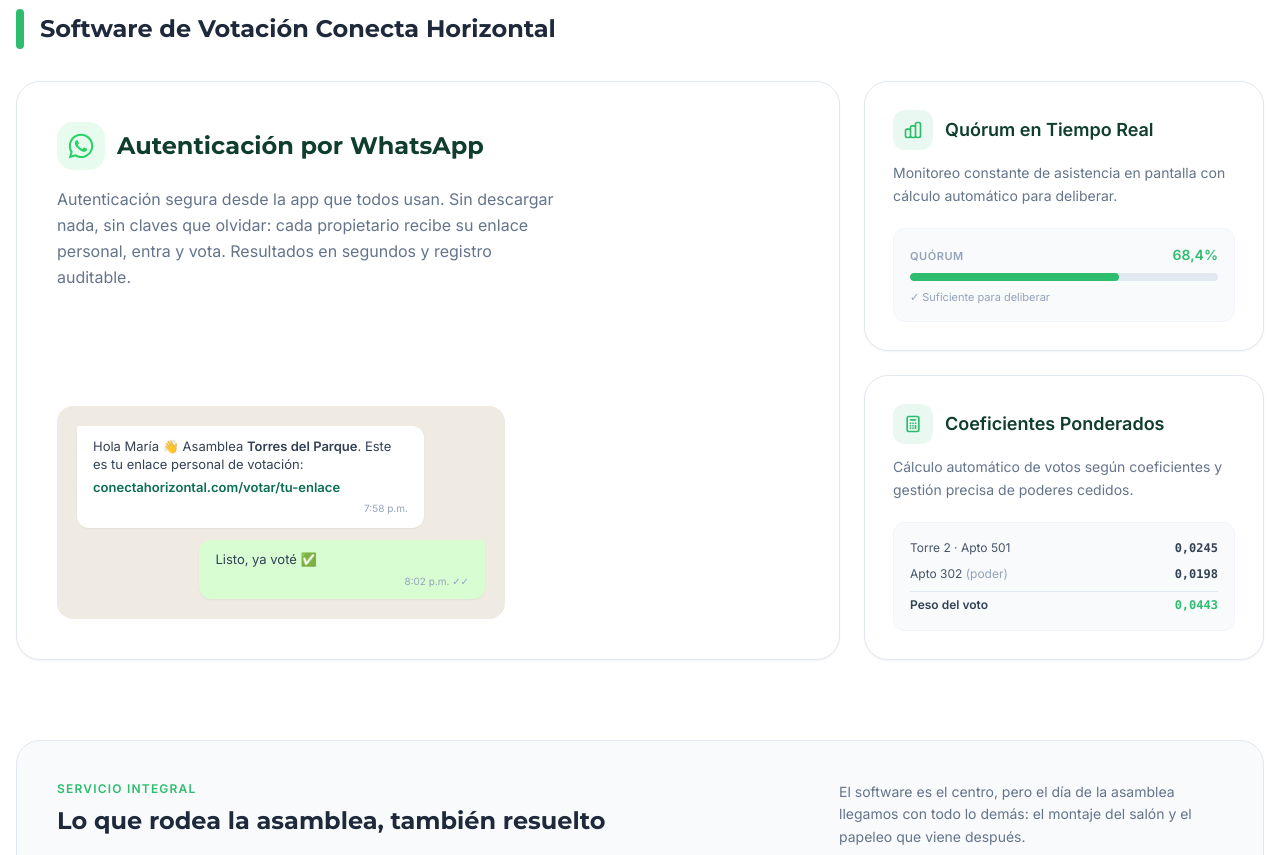
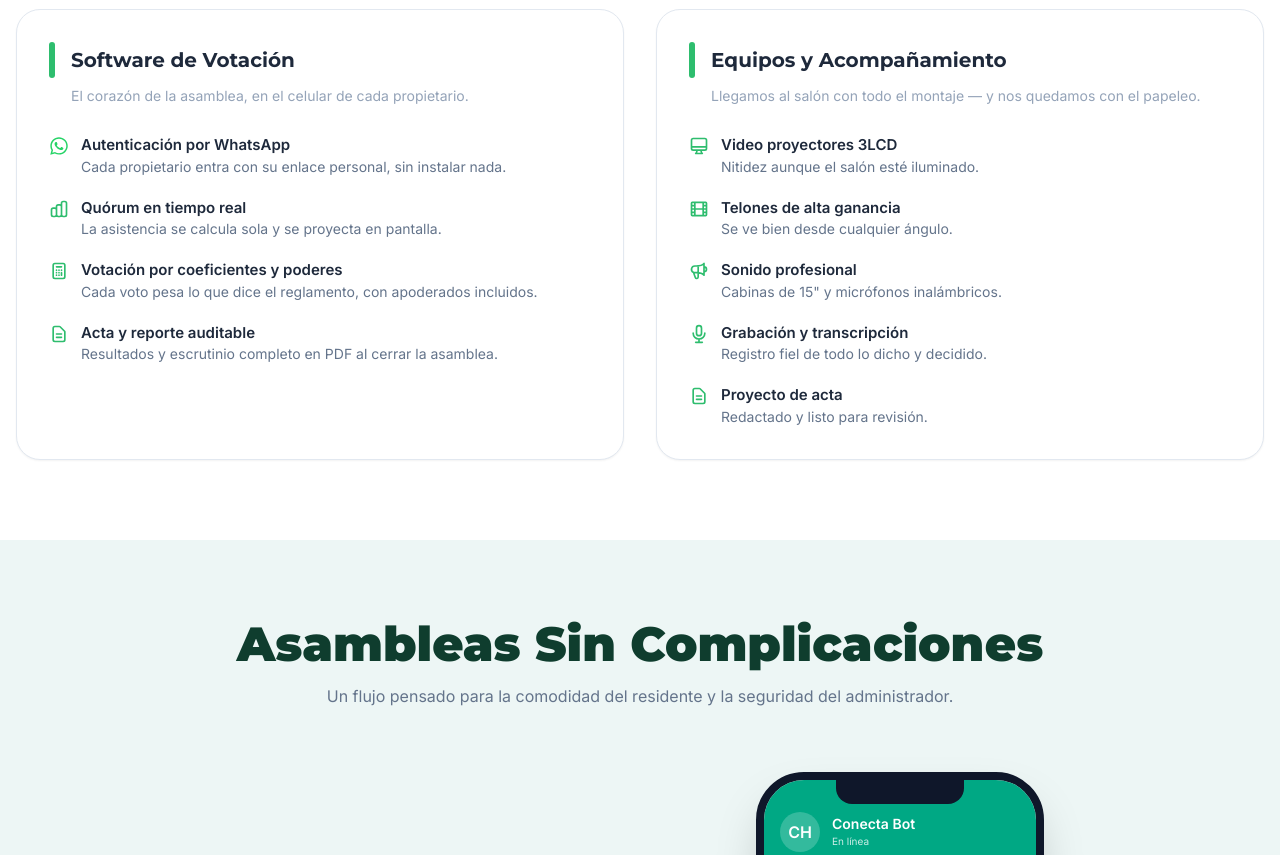
Before and after one commit to ElkinV/Conecta-Horizontal-Landing, a website: page index.html in a window 1280 px wide. Shown: the part 1080-1935 px from the top of the page. Drawn offline with nearby package versions, Linux system fonts and the light colour scheme.

Commit message:
feat: simplifica productos y servicios en dos paneles gemelos de software y equipos

```diff
--- a/index.html
+++ b/index.html
@@ -342,138 +342,91 @@
           copropiedad.</p>
       </div>
 
-      <div class="mb-20">
-        <div class="flex items-center gap-4 mb-8">
-          <div class="h-10 w-2 bg-primary rounded-full"></div>
-          <h3 class="text-2xl font-bold font-montserrat text-slate-800">Software de Votación Conecta Horizontal</h3>
+      <div class="grid grid-cols-1 lg:grid-cols-2 gap-8">
+
+        <!-- Software -->
+        <div class="bg-white rounded-3xl border border-slate-200 shadow-sm p-8">
+          <div class="flex items-center gap-4 mb-2">
+            <div class="h-9 w-1.5 bg-primary rounded-full"></div>
+            <h3 class="text-xl font-bold font-montserrat text-slate-800">Software de Votación</h3>
+          </div>
+          <p class="text-slate-400 text-sm mb-7 pl-[22px]">El corazón de la asamblea, en el celular de cada propietario.</p>
+          <ul class="space-y-5">
+            <li class="flex gap-3">
+              <svg class="w-5 h-5 shrink-0 mt-0.5" viewBox="0 0 448 512" role="img" aria-label="WhatsApp" fill="#25D366"><path d="M380.9 97.1C339 55.1 283.2 32 223.9 32c-122.4 0-222 99.6-222 222 0 39.1 10.2 77.3 29.6 111L0 480l117.7-30.9c32.4 17.7 68.9 27 106.1 27h.1c122.3 0 224.1-99.6 224.1-222 0-59.3-25.2-115-67.1-157zm-157 341.6c-33.2 0-65.7-8.9-94-25.7l-6.7-4-69.8 18.3L72 359.2l-4.4-7c-18.5-29.4-28.2-63.3-28.2-98.2 0-101.7 82.8-184.5 184.6-184.5 49.3 0 95.6 19.2 130.4 54.1 34.8 34.9 56.2 81.2 56.1 130.5 0 101.8-84.9 184.6-186.6 184.6zm101.2-138.2c-5.5-2.8-32.8-16.2-37.9-18-5.1-1.9-8.8-2.8-12.5 2.8-3.7 5.6-14.3 18-17.6 21.8-3.2 3.7-6.5 4.2-12 1.4-32.6-16.3-54-29.1-75.5-66-5.7-9.8 5.7-9.1 16.3-30.3 1.8-3.7.9-6.9-.5-9.7-1.4-2.8-12.5-30.1-17.1-41.2-4.5-10.8-9.1-9.3-12.5-9.5-3.2-.2-6.9-.2-10.6-.2-3.7 0-9.7 1.4-14.8 6.9-5.1 5.6-19.4 19-19.4 46.3 0 27.3 19.9 53.7 22.6 57.4 2.8 3.7 39.1 59.7 94.8 83.8 35.2 15.2 49 16.5 66.6 13.9 10.7-1.6 32.8-13.4 37.4-26.4 4.6-13 4.6-24.1 3.2-26.4-1.3-2.5-5-3.9-10.5-6.6z"/></svg>
+              <div>
+                <p class="font-semibold text-slate-800 text-[15px]">Autenticación por WhatsApp</p>
+                <p class="text-slate-500 text-sm">Cada propietario entra con su enlace personal, sin instalar nada.</p>
+              </div>
+            </li>
+            <li class="flex gap-3">
+              <svg class="w-5 h-5 text-primary shrink-0 mt-0.5" fill="none" stroke="currentColor" viewBox="0 0 24 24"><path stroke-linecap="round" stroke-linejoin="round" stroke-width="2" d="M9 19v-6a2 2 0 00-2-2H5a2 2 0 00-2 2v6a2 2 0 002 2h2a2 2 0 002-2zm0 0V9a2 2 0 012-2h2a2 2 0 012 2v10m-6 0a2 2 0 002 2h2a2 2 0 002-2m0 0V5a2 2 0 012-2h2a2 2 0 012 2v14a2 2 0 01-2 2h-2a2 2 0 01-2-2z"/></svg>
+              <div>
+                <p class="font-semibold text-slate-800 text-[15px]">Quórum en tiempo real</p>
+                <p class="text-slate-500 text-sm">La asistencia se calcula sola y se proyecta en pantalla.</p>
+              </div>
+            </li>
+            <li class="flex gap-3">
+              <svg class="w-5 h-5 text-primary shrink-0 mt-0.5" fill="none" stroke="currentColor" viewBox="0 0 24 24"><path stroke-linecap="round" stroke-linejoin="round" stroke-width="2" d="M9 7h6m0 10v-3m-3 3h.01M9 17h.01M9 14h.01M12 14h.01M15 11h.01M12 11h.01M9 11h.01M7 21h10a2 2 0 002-2V5a2 2 0 00-2-2H7a2 2 0 00-2 2v14a2 2 0 002 2z"/></svg>
+              <div>
+                <p class="font-semibold text-slate-800 text-[15px]">Votación por coeficientes y poderes</p>
+                <p class="text-slate-500 text-sm">Cada voto pesa lo que dice el reglamento, con apoderados incluidos.</p>
+              </div>
+            </li>
+            <li class="flex gap-3">
+              <svg class="w-5 h-5 text-primary shrink-0 mt-0.5" fill="none" stroke="currentColor" viewBox="0 0 24 24"><path stroke-linecap="round" stroke-linejoin="round" stroke-width="2" d="M9 12h6m-6 4h6m2 5H7a2 2 0 01-2-2V5a2 2 0 012-2h5.586a1 1 0 01.707.293l5.414 5.414a1 1 0 01.293.707V19a2 2 0 01-2 2z"/></svg>
+              <div>
+                <p class="font-semibold text-slate-800 text-[15px]">Acta y reporte auditable</p>
+                <p class="text-slate-500 text-sm">Resultados y escrutinio completo en PDF al cerrar la asamblea.</p>
+              </div>
+            </li>
+          </ul>
         </div>
 
-        <div class="grid grid-cols-1 md:grid-cols-3 gap-6">
-
-          <!-- Celda protagonista: WhatsApp -->
-          <div class="md:col-span-2 md:row-span-2 bg-white rounded-3xl border border-slate-200 shadow-sm hover:shadow-lg transition-shadow duration-300 p-8 md:p-10 flex flex-col">
-            <div class="flex items-center gap-3 mb-4">
-              <div class="bg-[#25D366]/10 w-12 h-12 rounded-2xl flex items-center justify-center"><svg class="w-7 h-7" viewBox="0 0 448 512" role="img" aria-label="WhatsApp" fill="#25D366"><path d="M380.9 97.1C339 55.1 283.2 32 223.9 32c-122.4 0-222 99.6-222 222 0 39.1 10.2 77.3 29.6 111L0 480l117.7-30.9c32.4 17.7 68.9 27 106.1 27h.1c122.3 0 224.1-99.6 224.1-222 0-59.3-25.2-115-67.1-157zm-157 341.6c-33.2 0-65.7-8.9-94-25.7l-6.7-4-69.8 18.3L72 359.2l-4.4-7c-18.5-29.4-28.2-63.3-28.2-98.2 0-101.7 82.8-184.5 184.6-184.5 49.3 0 95.6 19.2 130.4 54.1 34.8 34.9 56.2 81.2 56.1 130.5 0 101.8-84.9 184.6-186.6 184.6zm101.2-138.2c-5.5-2.8-32.8-16.2-37.9-18-5.1-1.9-8.8-2.8-12.5 2.8-3.7 5.6-14.3 18-17.6 21.8-3.2 3.7-6.5 4.2-12 1.4-32.6-16.3-54-29.1-75.5-66-5.7-9.8 5.7-9.1 16.3-30.3 1.8-3.7.9-6.9-.5-9.7-1.4-2.8-12.5-30.1-17.1-41.2-4.5-10.8-9.1-9.3-12.5-9.5-3.2-.2-6.9-.2-10.6-.2-3.7 0-9.7 1.4-14.8 6.9-5.1 5.6-19.4 19-19.4 46.3 0 27.3 19.9 53.7 22.6 57.4 2.8 3.7 39.1 59.7 94.8 83.8 35.2 15.2 49 16.5 66.6 13.9 10.7-1.6 32.8-13.4 37.4-26.4 4.6-13 4.6-24.1 3.2-26.4-1.3-2.5-5-3.9-10.5-6.6z"/></svg></div>
-              <h4 class="text-2xl font-bold font-montserrat text-titleColor">Autenticación por WhatsApp</h4>
-            </div>
-            <p class="text-slate-500 leading-relaxed mb-8 max-w-lg">Autenticación segura desde la app que todos usan.
-              Sin descargar nada, sin claves que olvidar: cada propietario recibe su enlace personal, entra y vota.
-              Resultados en segundos y registro auditable.</p>
-
-            <!-- Mini demo: conversación -->
-            <div class="mt-auto bg-[#efeae2] rounded-2xl p-4 md:p-5 space-y-3 max-w-md">
-              <div class="bg-white rounded-xl rounded-tl-sm px-4 py-3 shadow-sm max-w-[85%]">
-                <p class="text-[13px] text-slate-700 leading-snug">Hola María 👋 Asamblea <strong>Torres del Parque</strong>. Este es tu enlace personal de votación:</p>
-                <p class="text-[13px] text-[#0b6e53] font-semibold mt-1">conectahorizontal.com/votar/tu-enlace</p>
-                <p class="text-[10px] text-slate-400 text-right mt-1">7:58 p.m.</p>
-              </div>
-              <div class="bg-[#d9fdd3] rounded-xl rounded-tr-sm px-4 py-2.5 shadow-sm max-w-[70%] ml-auto">
-                <p class="text-[13px] text-slate-700">Listo, ya voté ✅</p>
-                <p class="text-[10px] text-slate-400 text-right mt-1">8:02 p.m. ✓✓</p>
-              </div>
-            </div>
+        <!-- Equipos y acompañamiento -->
+        <div class="bg-white rounded-3xl border border-slate-200 shadow-sm p-8">
+          <div class="flex items-center gap-4 mb-2">
+            <div class="h-9 w-1.5 bg-primary rounded-full"></div>
+            <h3 class="text-xl font-bold font-montserrat text-slate-800">Equipos y Acompañamiento</h3>
           </div>
-
-          <!-- Quórum en Tiempo Real -->
-          <div class="bg-white rounded-3xl border border-slate-200 shadow-sm hover:shadow-lg transition-shadow duration-300 p-7">
-            <div class="flex items-center gap-3 mb-3">
-              <div class="bg-primary/10 w-10 h-10 rounded-xl flex items-center justify-center">
-                <svg class="w-5 h-5 text-primary" fill="none" stroke="currentColor" viewBox="0 0 24 24"><path stroke-linecap="round" stroke-linejoin="round" stroke-width="2" d="M9 19v-6a2 2 0 00-2-2H5a2 2 0 00-2 2v6a2 2 0 002 2h2a2 2 0 002-2zm0 0V9a2 2 0 012-2h2a2 2 0 012 2v10m-6 0a2 2 0 002 2h2a2 2 0 002-2m0 0V5a2 2 0 012-2h2a2 2 0 012 2v14a2 2 0 01-2 2h-2a2 2 0 01-2-2z"/></svg>
-              </div>
-              <h4 class="text-lg font-bold text-titleColor">Quórum en Tiempo Real</h4>
-            </div>
-            <p class="text-slate-500 text-sm leading-relaxed mb-5">Monitoreo constante de asistencia en pantalla con
-              cálculo automático para deliberar.</p>
-            <!-- Mini demo: barra de quórum -->
-            <div class="bg-slate-50 border border-slate-100 rounded-xl p-4">
-              <div class="flex justify-between items-baseline mb-2">
-                <span class="text-[11px] font-semibold uppercase tracking-wider text-slate-400">Quórum</span>
-                <span class="text-sm font-bold text-primary">68,4%</span>
-              </div>
-              <div class="h-2 bg-slate-200 rounded-full overflow-hidden">
-                <div class="h-full w-[68%] bg-primary rounded-full"></div>
-              </div>
-              <p class="text-[11px] text-slate-400 mt-2">✓ Suficiente para deliberar</p>
-            </div>
-          </div>
-
-          <!-- Coeficientes Ponderados -->
-          <div class="bg-white rounded-3xl border border-slate-200 shadow-sm hover:shadow-lg transition-shadow duration-300 p-7">
-            <div class="flex items-center gap-3 mb-3">
-              <div class="bg-primary/10 w-10 h-10 rounded-xl flex items-center justify-center">
-                <svg class="w-5 h-5 text-primary" fill="none" stroke="currentColor" viewBox="0 0 24 24"><path stroke-linecap="round" stroke-linejoin="round" stroke-width="2" d="M9 7h6m0 10v-3m-3 3h.01M9 17h.01M9 14h.01M12 14h.01M15 11h.01M12 11h.01M9 11h.01M7 21h10a2 2 0 002-2V5a2 2 0 00-2-2H7a2 2 0 00-2 2v14a2 2 0 002 2z"/></svg>
-              </div>
-              <h4 class="text-lg font-bold text-titleColor">Coeficientes Ponderados</h4>
-            </div>
-            <p class="text-slate-500 text-sm leading-relaxed mb-5">Cálculo automático de votos según coeficientes y
-              gestión precisa de poderes cedidos.</p>
-            <!-- Mini demo: votos con peso -->
-            <div class="bg-slate-50 border border-slate-100 rounded-xl p-4 space-y-2">
-              <div class="flex justify-between text-[12px]"><span class="text-slate-600">Torre 2 · Apto 501</span><span class="font-mono font-semibold text-slate-700">0,0245</span></div>
-              <div class="flex justify-between text-[12px]"><span class="text-slate-600">Apto 302 <span class="text-slate-400">(poder)</span></span><span class="font-mono font-semibold text-slate-700">0,0198</span></div>
-              <div class="flex justify-between text-[12px] pt-1 border-t border-slate-200"><span class="font-semibold text-slate-700">Peso del voto</span><span class="font-mono font-bold text-primary">0,0443</span></div>
-            </div>
-          </div>
-
-        </div>
-      </div>
-
-      <div class="rounded-3xl border border-slate-200 bg-slate-50 p-8 md:p-10">
-        <div class="md:flex md:items-start md:justify-between md:gap-10 mb-9">
-          <div>
-            <span class="text-primary text-xs font-bold tracking-widest uppercase block mb-2">Servicio integral</span>
-            <h3 class="text-2xl font-bold font-montserrat text-slate-800">Lo que rodea la asamblea, también resuelto</h3>
-          </div>
-          <p class="text-slate-500 text-sm leading-relaxed md:max-w-sm mt-3 md:mt-0">El software es el centro, pero el
-            día de la asamblea llegamos con todo lo demás: el montaje del salón y el papeleo que viene después.</p>
-        </div>
-
-        <div class="grid grid-cols-1 md:grid-cols-2 gap-x-14 gap-y-10">
-          <div>
-            <h4 class="text-xs font-bold uppercase tracking-widest text-slate-400 mb-5">Equipos en el salón</h4>
-            <ul class="space-y-5">
+          <p class="text-slate-400 text-sm mb-7 pl-[22px]">Llegamos al salón con todo el montaje — y nos quedamos con el papeleo.</p>
+          <ul class="space-y-5">
             <li class="flex gap-3">
               <svg class="w-5 h-5 text-primary shrink-0 mt-0.5" fill="none" stroke="currentColor" viewBox="0 0 24 24"><path stroke-linecap="round" stroke-linejoin="round" stroke-width="2" d="M9.75 17L9 20l-1 1h8l-1-1-.75-3M3 13h18M5 17h14a2 2 0 002-2V5a2 2 0 00-2-2H5a2 2 0 00-2 2v10a2 2 0 002 2z"/></svg>
               <div>
-                <span class="font-semibold text-slate-700 text-sm">Video proyectores 3LCD</span>
-                <p class="text-slate-500 text-sm leading-relaxed">Colores brillantes y nitidez aunque el salón esté iluminado.</p>
+                <p class="font-semibold text-slate-800 text-[15px]">Video proyectores 3LCD</p>
+                <p class="text-slate-500 text-sm">Nitidez aunque el salón esté iluminado.</p>
               </div>
             </li>
             <li class="flex gap-3">
               <svg class="w-5 h-5 text-primary shrink-0 mt-0.5" fill="none" stroke="currentColor" viewBox="0 0 24 24"><path stroke-linecap="round" stroke-linejoin="round" stroke-width="2" d="M7 4v16M17 4v16M3 8h4m10 0h4M3 12h18M3 16h4m10 0h4M4 20h16a1 1 0 001-1V5a1 1 0 00-1-1H4a1 1 0 00-1 1v14a1 1 0 001 1z"/></svg>
               <div>
-                <span class="font-semibold text-slate-700 text-sm">Telones de alta ganancia</span>
-                <p class="text-slate-500 text-sm leading-relaxed">Se ve bien desde cualquier ángulo, sin pelear por puesto.</p>
+                <p class="font-semibold text-slate-800 text-[15px]">Telones de alta ganancia</p>
+                <p class="text-slate-500 text-sm">Se ve bien desde cualquier ángulo.</p>
               </div>
             </li>
             <li class="flex gap-3">
               <svg class="w-5 h-5 text-primary shrink-0 mt-0.5" fill="none" stroke="currentColor" viewBox="0 0 24 24"><path stroke-linecap="round" stroke-linejoin="round" stroke-width="2" d="M11 5.882V19.24a1.76 1.76 0 01-3.417.592l-2.147-6.15M18 13a3 3 0 100-6M5.436 13.683A4.001 4.001 0 017 6h1.832c4.1 0 7.625-1.234 9.168-3v14c-1.543-1.766-5.067-3-9.168-3H7a3.988 3.988 0 01-1.564-.317z"/></svg>
               <div>
-                <span class="font-semibold text-slate-700 text-sm">Sonido profesional</span>
-                <p class="text-slate-500 text-sm leading-relaxed">Cabinas de 15" y micrófonos inalámbricos para que nadie se quede sin oír — ni sin hablar.</p>
+                <p class="font-semibold text-slate-800 text-[15px]">Sonido profesional</p>
+                <p class="text-slate-500 text-sm">Cabinas de 15" y micrófonos inalámbricos.</p>
               </div>
             </li>
-            </ul>
-          </div>
-          <div>
-            <h4 class="text-xs font-bold uppercase tracking-widest text-slate-400 mb-5">Después de la sesión</h4>
-            <ul class="space-y-5">
             <li class="flex gap-3">
               <svg class="w-5 h-5 text-primary shrink-0 mt-0.5" fill="none" stroke="currentColor" viewBox="0 0 24 24"><path stroke-linecap="round" stroke-linejoin="round" stroke-width="2" d="M19 11a7 7 0 01-7 7m0 0a7 7 0 01-7-7m7 7v4m0 0H8m4 0h4m-4-8a3 3 0 01-3-3V5a3 3 0 016 0v6a3 3 0 01-3 3z"/></svg>
               <div>
-                <span class="font-semibold text-slate-700 text-sm">Grabación y transcripción</span>
-                <p class="text-slate-500 text-sm leading-relaxed">Registro fiel de todo lo que se dijo y se decidió.</p>
+                <p class="font-semibold text-slate-800 text-[15px]">Grabación y transcripción</p>
+                <p class="text-slate-500 text-sm">Registro fiel de todo lo dicho y decidido.</p>
               </div>
             </li>
             <li class="flex gap-3">
               <svg class="w-5 h-5 text-primary shrink-0 mt-0.5" fill="none" stroke="currentColor" viewBox="0 0 24 24"><path stroke-linecap="round" stroke-linejoin="round" stroke-width="2" d="M9 12h6m-6 4h6m2 5H7a2 2 0 01-2-2V5a2 2 0 012-2h5.586a1 1 0 01.707.293l5.414 5.414a1 1 0 01.293.707V19a2 2 0 01-2 2z"/></svg>
               <div>
-                <span class="font-semibold text-slate-700 text-sm">Proyecto de acta</span>
-                <p class="text-slate-500 text-sm leading-relaxed">Te lo entregamos redactado y listo para revisión: horas de trabajo administrativo que no tienes que hacer.</p>
+                <p class="font-semibold text-slate-800 text-[15px]">Proyecto de acta</p>
+                <p class="text-slate-500 text-sm">Redactado y listo para revisión.</p>
               </div>
             </li>
-            </ul>
-          </div>
+          </ul>
         </div>
       </div>
     </div>
```
